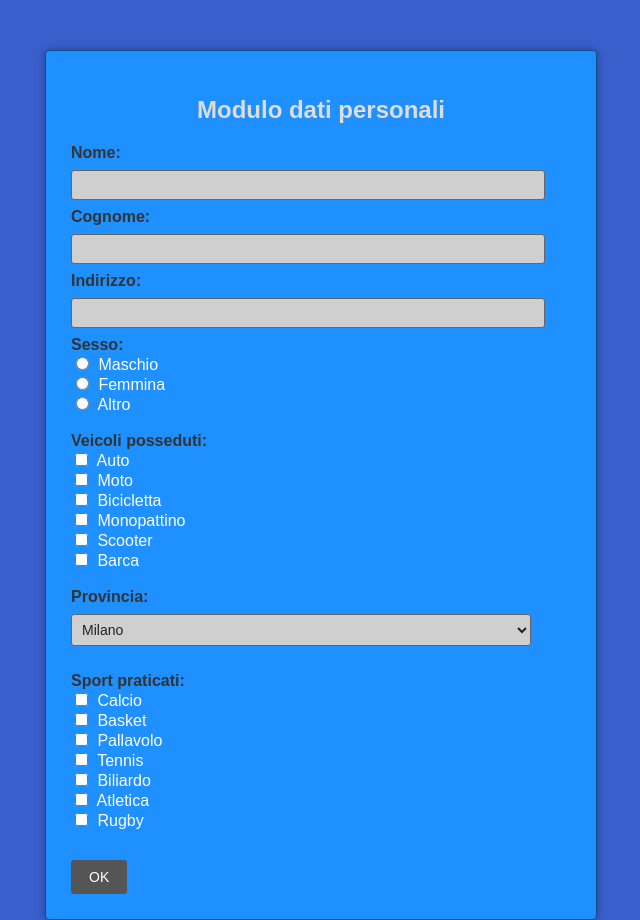
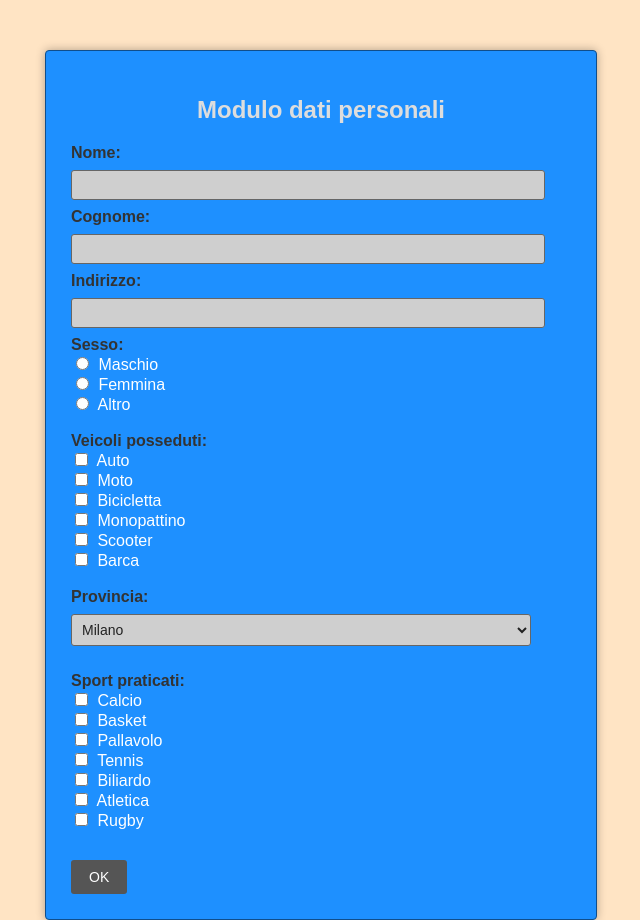
Before and after one commit to FornaroLeon/tps, a plain HTML site: page anagrafica2.html in a window 1280 px wide. Shown: the top 920 px of the page, without its empty margins (319-959 px from the left). Drawn offline with Linux system fonts and the light colour scheme.

Commit message:
Update anagrafica2.html

```diff
--- a/anagrafica2.html
+++ b/anagrafica2.html
@@ -5,7 +5,7 @@
   <style>
     body {
       font-family: Arial, sans-serif;
-      background-color: #3a5fcd;
+      background-color: #ffe4c4;
       display: flex;
       flex-direction: column;
       align-items: center;
```
